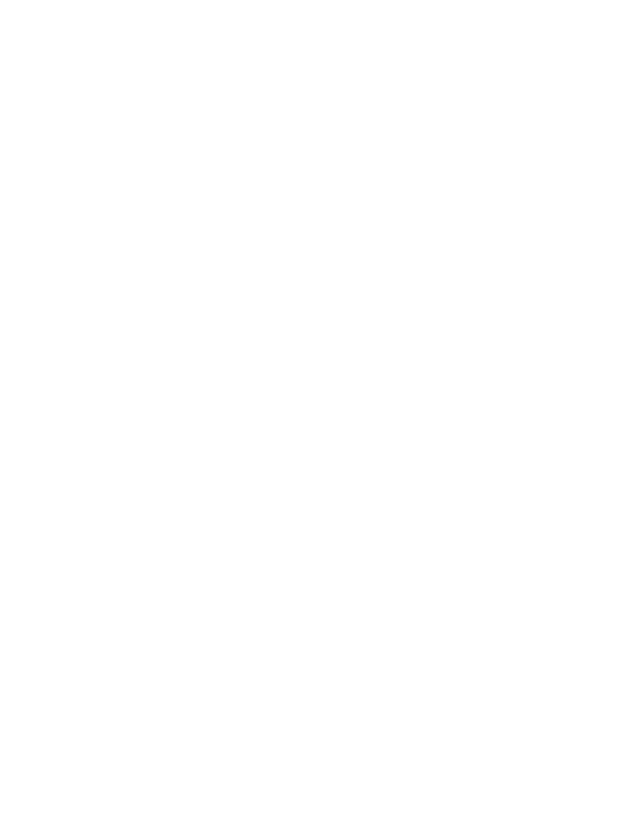
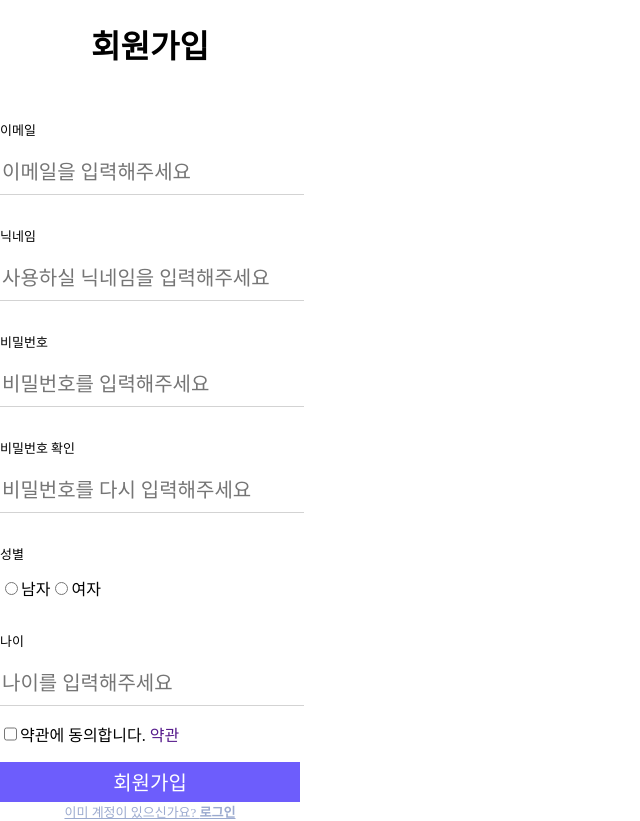
Before and after one commit to SahhaShin/HOW-DO-I-LOOK, a React (Create React App) app in the folder front/: page /user/sign-up in a window 1280 px wide. Before the commit this address had no page. Shown: the whole page, without its empty margins (0-640 px from the left). Before the commit the page ends 800 px from the top, so only its background shows below. Built offline with nearby package versions, Linux system fonts and the light colour scheme; a web font is replaced by a local one.

Commit message:
[feat]logintst/로그인,회원가입,소셜회원가입 상태 관리 추가
* 체크박스관련은 만들지 않음 나중에 추가필요

```diff
--- a/front/src/App.js
+++ b/front/src/App.js
@@ -11,7 +11,8 @@ import { store } from "./store/Store";
 //페이지 선언
 import Closet from "./pages/user/closet/Closet";
 import Login from "./pages/user/login/Login";
-import Singin from "./pages/user/signin/Signin";
+import Signin from "./pages/user/login/Signin";
+import AuthSignin from "./pages/user/login/AuthSignin"
 
 
 function App() {
@@ -23,10 +24,13 @@ function App() {
             <Route path="/closet" element={<Closet/>}/>
           </Routes>
           <Routes>
-            <Route path="/login" element={<Login/>}/>
+            <Route path="/user/log-in" element={<Login/>}/>
           </Routes>
           <Routes>
-            <Route path="/signin" element={<Singin/>}/>
+            <Route path="/user/sign-up" element={<Signin/>}/>
+          </Routes>
+          <Routes>
+            <Route path="auth2/sign-up" element={<AuthSignin/>}/>
           </Routes>
         </Router>
       </div>
--- /dev/null
+++ b/front/src/components/user/login/authSignin.tsx
@@ -0,0 +1,56 @@
+import React, { useState } from 'react';
+import loginStyle from './login.module.css';
+
+const Login: React.FC = () => {
+
+  const [nickname, setNickname] = useState('')
+  const [gender, setGender] = useState('')
+  const [age, setAge] = useState('')
+
+
+  const socialRegist = () => {
+    console.log("-- Sign in clicked -- ")
+    console.log("age : " + age)
+    console.log("nickname : " + nickname)
+    console.log("gender: " + gender)
+
+
+    // window.location.href = "http://localhost:8081/login/oauth2/code/kakao"
+    //window.location.href = "http://localhost:8081/oauth2/authorization/kakao"
+  }
+
+
+
+
+  return (
+    <div className={`${loginStyle}`}>
+      <h1>소셜 회원가입 추가정보 </h1>
+      <form className={`${loginStyle.login}`}>
+        <div>
+          <div>
+            <label htmlFor="nickname" className={`${loginStyle.lable}`}><p>닉네임</p></label>
+            <input type="text" id="nickname" value={nickname} onChange={(e)=>setNickname(e.target.value)} placeholder="사용하실 닉네임을 입력해주세요" className={`${loginStyle.input}`}/>
+          </div>
+          <div>
+            <label htmlFor="gender" className={`${loginStyle.lable}`}><p>성별</p></label>
+            <div  className={`${loginStyle.half}`}>
+              <input type="radio" id="MALE" name="gender" value="MALE" onClick={(e)=>setGender(e.target.value)}/><label htmlFor="MALE" >남자</label>
+
+              <input type="radio" id="FEMALE" name="gender" value="FEMALE" onClick={(e)=>setGender(e.target.value)}/><label htmlFor="FEMALE" >여자</label>
+            </div>
+            <div className={`${loginStyle.half}`}>
+              <label htmlFor="age" className={`${loginStyle.lable}`}><p>나이</p></label>
+              <input type="number" id="age" name="age" placeholder="나이를 입력해주세요" className={`${loginStyle.input}`} onChange={(e)=>setAge(e.target.value)}/>
+            </div>
+          </div>
+        </div>
+
+        <div>
+          <input type="button" value={"회원가입"} onClick={(e)=>{socialRegist( e)}} className={`${loginStyle.submit}`}/>
+        </div>
+      </form>
+      </div>
+  );
+};
+
+export default Login;
--- a/front/src/components/user/login/login.tsx
+++ b/front/src/components/user/login/login.tsx
@@ -6,47 +6,33 @@ import { useSelector, useDispatch } from "react-redux";
 import {login} from "../../../store/UserSlice";
 
 const Login: React.FC = () => {
-
+  const [email, setemail] = useState('')
+  const [password, setPassword] = useState('')
 
 
   const openNewWindowAndWait = () => {
-    const url = "http://localhost:8081/login/oauth2/code/kakao"; // 원하는 URL로 대체하세요.
-    const childPopup = window.open(url, "_blank");
+    const url = "http://localhost:8081/oauth2/authorization/kakao"; // 원하는 URL로 대체하세요.
 
-    // 부모 창에서 메시지를 보내고, 팝업 창으로부터 응답을 받는 함수
-    const sendMessageAndWaitForResponse = () => {
-      // 메시지를 팝업 창으로 보냅니다.
-      childPopup.postMessage("Hello from parent window!", url);
-
-      // 응답을 받을 때까지 기다립니다.
-      const onMessageReceived = (event) => {
-        if (event.origin === url && event.source === childPopup) {
-          console.log("Received response from child window:", event.data);
-          // 새 창의 로드가 완료되었으므로 원하는 동작을 수행합니다.
-          console.log("childe popup : " + childPopup)
-
-          // 이벤트 리스너를 제거합니다.
-          window.removeEventListener("message", onMessageReceived);
-        }
-      };
-
-      // 메시지를 받을 때까지 이벤트 리스너를 등록합니다.
-      window.addEventListener("message", onMessageReceived);
     };
 
-    sendMessageAndWaitForResponse();
-  };
+  const loginClick = () => {
+      console.log("회원 로그인")
+      console.log("id : " + id)
+      console.log("password : "+ password)
+
+      // window.location.href = "http://localhost:8081/login/oauth2/code/kakao"
+      //window.location.href = "http://localhost:8081/oauth2/authorization/kakao"
+  }
 
 
 
 
-  const loginClick = (brand) => {
-    console.log(brand)
-    login(brand)
+  const socialLoginClick = (brand) => {
+    console.log("브랜드 로그인")
     console.log("brand : " + brand)
 
-    openNewWindowAndWait();
-
+    // window.location.href = "http://localhost:8081/login/oauth2/code/kakao"
+    window.location.href = "http://localhost:8081/oauth2/authorization/kakao"
   }
 
 
@@ -57,21 +43,21 @@ const Login: React.FC = () => {
       <form onSubmit={login} className={`${loginStyle.login}`}>
         <div>
           <div>
-            <label htmlFor="email" className={`${loginStyle.lable}`}><p>아이디</p></label>
-            <input type="email" id="email" placeholder="이메일을 입력해주세요" className={`${loginStyle.input}`}/>
+            <label htmlFor="email" className={`${loginStyle.lable}`}><p>이메일</p></label>
+            <input type="email" id="email" placeholder="이메일을 입력해주세요" className={`${loginStyle.input}`} onChange={(e)=>setemail(e.target.value)}/>
 
           </div>
           <div>
             <label htmlFor="userPW" className={`${loginStyle.lable}`}><p>비밀번호</p></label>
-            <input type="password" id="userPW" placeholder="비밀번호를 입력해주세요" className={`${loginStyle.input}`}/>
+            <input type="password" id="userPW" placeholder="비밀번호를 입력해주세요" className={`${loginStyle.input}`} onChange={(e)=>setPassword(e.target.value)}/>
           </div>
         </div>
 
         <div>
           <div className={`${loginStyle.rememberID}`}>
-            <input type="checkbox" id="rememberID" /><label htmlFor="rememberID"><p>아이디 저장</p></label>
+            <input type="checkbox" id="rememberID"/><label htmlFor="rememberID"><p>아이디 저장</p></label>
           </div>
-          <input type="submit" value={"로그인"}  className={`${loginStyle.submit}`}/>
+          <input type="button" value={"로그인"}  className={`${loginStyle.submit}`}  onClick={(e)=>{loginClick(e)}}/>
         </div>
       </form>
       <div>
@@ -81,9 +67,9 @@ const Login: React.FC = () => {
          소셜 로그인
       </div>
       <div className={`${loginStyle.social}`}>
-        <button type='button' onClick={(e)=>{loginClick('google', e)}}><img src={process.env.PUBLIC_URL+`/img/login/google.png`} alt="구글 로그인" /></button>
-        <button type='button' onClick={(e)=>{loginClick('naver', e)}}><img src={process.env.PUBLIC_URL+`/img/login/naver.png`} alt="네이버 로그인" /></button>
-        <button type='button' onClick={(e)=>{loginClick('kakao', e)}}><img src={process.env.PUBLIC_URL+`/img/login/kakao.png`} alt="카카오 로그인" /></button>
+        <button type='button' onClick={(e)=>{socialLoginClick('google', e)}}><img src={process.env.PUBLIC_URL+`/img/login/google.png`} alt="구글 로그인" /></button>
+        <button type='button' onClick={(e)=>{socialLoginClick('naver', e)}}><img src={process.env.PUBLIC_URL+`/img/login/naver.png`} alt="네이버 로그인" /></button>
+        <button type='button' onClick={(e)=>{socialLoginClick('kakao', e)}}><img src={process.env.PUBLIC_URL+`/img/login/kakao.png`} alt="카카오 로그인" /></button>
       </div>
     </div>
   );
--- a/front/src/components/user/login/signin.tsx
+++ b/front/src/components/user/login/signin.tsx
@@ -3,44 +3,69 @@ import loginStyle from './login.module.css';
 
 const Login: React.FC = () => {
 
+  const [email, setemail] = useState('')
+  const [nickname, setNickname] = useState('')
+  const [password, setPassword] = useState('')
+  const [passworda, setPassworda] = useState('')
+  const [gender, setGender] = useState('')
+  const [age, setAge] = useState('')
+  const [agree, setAgree] = useState(false)
+
+  const signinClick = () => {
+    console.log("일반 회원가입")
+    console.log("email : " + email)
+    console.log("nickname : "+ nickname)
+    console.log("password : " + password)
+    console.log("passworda : "+ passworda)
+    console.log("gender : "+ gender)
+    console.log("age : "+ age)
+    console.log("agree : "+ agree)
+
+  }
 
 
   return (
     <div className={`${loginStyle}`}>
       <h1>회원가입</h1>
-      <form action=""  className={`${loginStyle.login}`}>
+      <form className={`${loginStyle.login}`}>
         <div>
-          <div>
-            <label htmlFor="userPW" className={`${loginStyle.lable}`}><p>이메일</p></label>
-            <input type="email" id="userPW" placeholder="이메일을 입력해주세요" className={`${loginStyle.input}`}/>
+        <div>
+            <label htmlFor="email" className={`${loginStyle.lable}`}><p>이메일</p></label>
+            <input type="email" id="email" placeholder="이메일을 입력해주세요" className={`${loginStyle.input}`} onChange={(e)=>setemail(e.target.value)}/>
           </div>
           <div>
-            <label htmlFor="userPW" className={`${loginStyle.lable}`}><p>닉네임</p></label>
-            <input type="text" id="userPW" placeholder="사용하실 닉네임을 입력해주세요" className={`${loginStyle.input}`}/>
+            <label htmlFor="nickname" className={`${loginStyle.lable}`}><p>닉네임</p></label>
+            <input type="text" id="nickname" value={nickname} onChange={(e)=>setNickname(e.target.value)} placeholder="사용하실 닉네임을 입력해주세요" className={`${loginStyle.input}`}/>
           </div>
           <div>
             <label htmlFor="userPW" className={`${loginStyle.lable}`}><p>비밀번호</p></label>
-            <input type="password" id="userPW" placeholder="비밀번호를 입력해주세요" className={`${loginStyle.input}`}/>
+            <input type="password" id="userPW" placeholder="비밀번호를 입력해주세요" className={`${loginStyle.input}`} onChange={(e)=>setPassword(e.target.value)}/>
           </div>
           <div>
-            <label htmlFor="userPW2" className={`${loginStyle.lable}`}><p>비밀번호확인</p></label>
-            <input type="password" id="userPW2" placeholder="비밀번호를 다시 입력해주세요" className={`${loginStyle.input}`}/>
+            <label htmlFor="userPW" className={`${loginStyle.lable}`}><p>비밀번호 확인</p></label>
+            <input type="password" id="userPWa" placeholder="비밀번호를 다시 입력해주세요" className={`${loginStyle.input}`} onChange={(e)=>setPassworda(e.target.value)}/>
           </div>
+
           <div>
-            <label htmlFor="userPW" className={`${loginStyle.lable}`}><p>성별</p></label>
-            <input type="password" id="userPW" placeholder="성별을 입력해주세요" className={`${loginStyle.input}`}/>
+            <label htmlFor="gender" className={`${loginStyle.lable}`}><p>성별</p></label>
+            <div  className={`${loginStyle.half}`}>
+              <input type="radio" id="MALE" name="gender" value="MALE" onClick={(e)=>setGender(e.target.value)}/><label htmlFor="MALE" >남자</label>
+
+              <input type="radio" id="FEMALE" name="gender" value="FEMALE" onClick={(e)=>setGender(e.target.value)}/><label htmlFor="FEMALE" >여자</label>
+            </div>
+            <div className={`${loginStyle.half}`}>
+              <label htmlFor="age" className={`${loginStyle.lable}`}><p>나이</p></label>
+              <input type="number" id="age" name="age" placeholder="나이를 입력해주세요" className={`${loginStyle.input}`} onChange={(e)=>setAge(e.target.value)}/>
+            </div>
           </div>
-          <div>
-            <label htmlFor="userPW" className={`${loginStyle.lable}`}><p>나이</p></label>
-            <input type="number" id="userPW" placeholder="나이를 입력해주세요" className={`${loginStyle.input}`}/>
-          </div>
+
         </div>
 
         <div>
           <div className={`${loginStyle.rememberID}`}>
-            <input type="checkbox" id="rememberID" /><label htmlFor="rememberID"><p>약관에 동의합니다. <a href="">약관</a> </p></label>
+            <input type="checkbox" id="rememberID" onClick={(e)=>setAgree(e.target.value)}/><label htmlFor="rememberID"><p>약관에 동의합니다. <a href="">약관</a> </p></label>
           </div>
-          <input type="submit" value={"회원가입"}  className={`${loginStyle.submit}`}/>
+          <input type="button" value={"회원가입"}  className={`${loginStyle.submit}`}  onClick={(e)=>{signinClick(e)}}/>
         </div>
       </form>
       <div>
--- /dev/null
+++ b/front/src/pages/user/login/AuthSignin.tsx
@@ -0,0 +1,35 @@
+import React, { useEffect, useState } from "react";
+
+//css
+//import closetStyle from "./Login.css";
+
+//redux
+import { useSelector, useDispatch } from "react-redux";
+import {changeModalOpen,changeMode} from "../../../store/ClosetSlice";
+
+//컴포넌트
+import authSignin from "../../../components/user/login/authSignin";
+
+
+
+
+const AuthSignin = () => {
+
+    //redux 관리
+    let state = useSelector((state:any)=>state.closet);
+    let dispatch = useDispatch();
+
+    // 이미지 관리
+
+
+    return(
+        <div>
+
+
+        </div>
+
+    );
+}
+
+
+export default authSignin;
--- /dev/null
+++ b/front/src/pages/user/login/Signin.tsx
@@ -0,0 +1,35 @@
+import React, { useEffect, useState } from "react";
+
+//css
+//import closetStyle from "./Login.css";
+
+//redux
+import { useSelector, useDispatch } from "react-redux";
+import {changeModalOpen,changeMode} from "../../../store/ClosetSlice";
+
+//컴포넌트
+import Login from "../../../components/user/login/signin";
+
+
+
+
+const LoginPage = () => {
+
+    //redux 관리
+    let state = useSelector((state:any)=>state.closet);
+    let dispatch = useDispatch();
+
+    // 이미지 관리
+
+
+    return(
+        <div>
+            <Login></Login>
+
+        </div>
+
+    );
+}
+
+
+export default Login;
```
